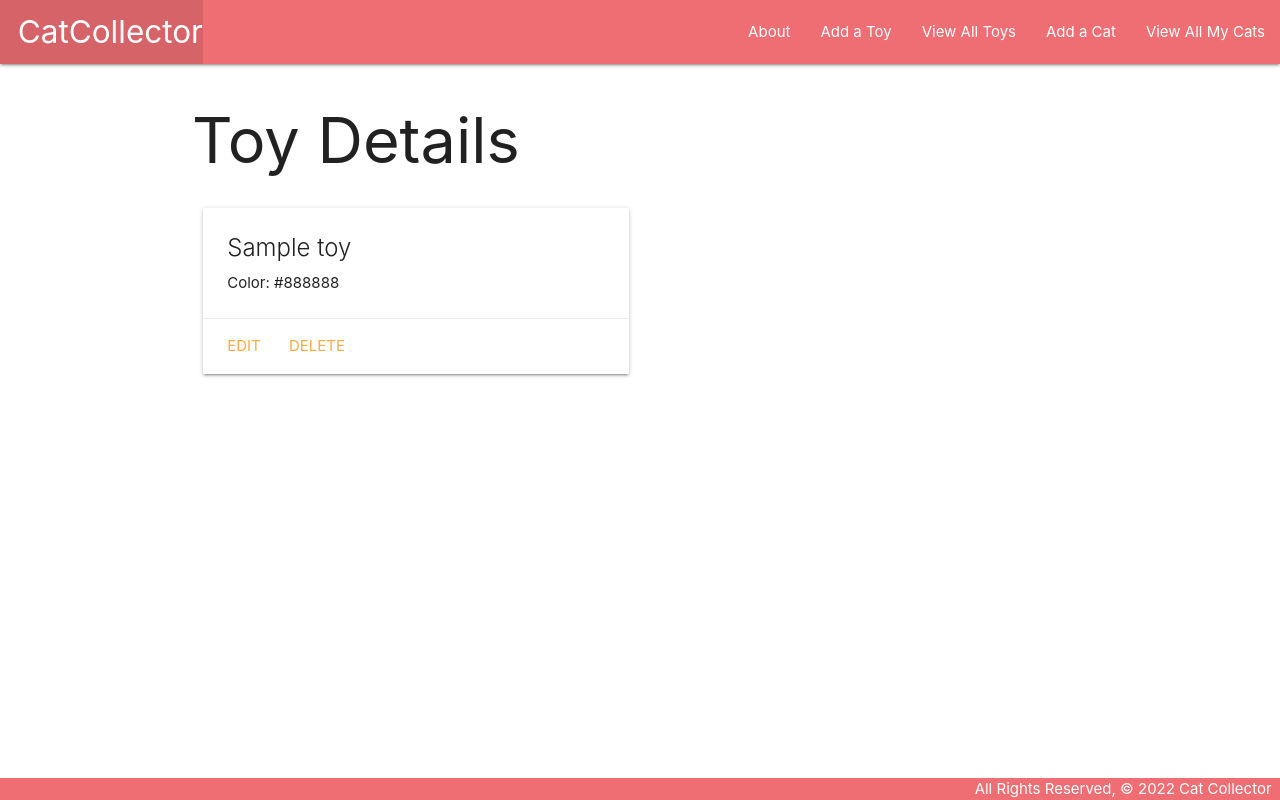
After one commit to cpak125/django-catcollector, a Django app: page /toys/1/ in a window 1280 px wide. The commit adds this page. Run offline with Django 4.2, Linux system fonts and the light colour scheme; tables that the repository leaves empty hold one stand-in row (values such as "Sample post").

Commit message:
implement full CRUD for toys

```diff
--- a/main_app/models.py
+++ b/main_app/models.py
@@ -1,3 +1,4 @@
+from datetime import date
 from django.db import models
 from django.urls import reverse
 
@@ -9,6 +10,17 @@ MEALS = (
 )
 
 # Create your models here.
+
+class Toy(models.Model):
+  name = models.CharField(max_length=50)
+  color = models.CharField(max_length=20)
+
+  def __str__(self):
+    return self.name
+
+  def get_absolute_url(self):
+    return reverse('toys_detail', kwargs={'pk': self.id})
+
 class Cat(models.Model):
   #define the fields/columns
   name = models.CharField(max_length=100)
@@ -24,10 +36,15 @@ class Cat(models.Model):
   def get_absolute_url(self):
     return reverse('detail', kwargs={'cat_id': self.id})
 
+  # custom model method
+  def fed_for_today(self):
+    return self.feeding_set.filter(date=date.today()).count() >= len(MEALS)
+
 
 class Feeding(models.Model):
   date = models.DateField('Feeding Date')
   meal = models.CharField(
+    'Meal Period',
     max_length=1,
     # add the 'choices' field option
     choices=MEALS,
@@ -36,10 +53,7 @@ class Feeding(models.Model):
 
   # Create a cat_id FK column in DB table and it will also provide a way
   # to access the entire cat object that the feeding belongs to
-  cat = models.ForeignKey(
-    Cat,
-    on_delete=models.CASCADE
-  )
+  cat = models.ForeignKey(Cat, on_delete=models.CASCADE)
 
   def __str__(self):
     # Nice method for obtaining the friendly value of a Field.choice
--- a/main_app/templates/base.html
+++ b/main_app/templates/base.html
@@ -21,6 +21,8 @@
         </ul>
         <ul class="right">
           <li><a href="{% url 'about' %}">About</a></li>
+          <li><a href="{% url 'toys_create' %}">Add a Toy</a></li>
+          <li><a href="{% url 'toys_index' %}">View All Toys</a></li>
           <li><a href="{% url 'cats_create' %}">Add a Cat</a></li>
           <li><a href="{% url 'index' %}">View All My Cats</a></li>
         </ul>
--- a/main_app/templates/cats/detail.html
+++ b/main_app/templates/cats/detail.html
@@ -28,6 +28,12 @@
       {{ feeding_form.as_p }}
       <input type="submit" class="btn" value="Add Feeding">
     </form>
+    <br>
+    {% if cat.fed_for_today %}
+      <div class="card-panel teal-text center-align">{{cat.name}} has been fed all meals for today</div>
+    {% else %}
+      <div class="card-panel red-text center-align">{{cat.name}} might be hungry</div>
+    {% endif %}
     <table class="striped">
       <thead>
         <tr><th>Date</th><th>Meal</th></tr>
--- /dev/null
+++ b/main_app/templates/main_app/toy_detail.html
@@ -0,0 +1,20 @@
+{% extends 'base.html' %}
+{% block content %}
+
+<h1>Toy Details</h1>
+
+<div class="row">
+  <div class="col s6 col-offset-3">
+    <div class="card">
+      <div class="card-content">
+        <span class="card-title">{{ toy.name }}</span>
+        <p>Color: {{ toy.color }}</p>
+      </div>
+      <div class="card-action">
+        <a href="{% url 'toys_update' toy.id %}">Edit</a>
+        <a href="{% url 'toys_delete' toy.id %}">Delete</a>
+      </div>
+    </div>
+  </div>
+</div>
+{% endblock %}
--- a/main_app/urls.py
+++ b/main_app/urls.py
@@ -10,5 +10,9 @@ urlpatterns = [
   path('cats/<int:pk>/update/', views.CatUpdate.as_view(), name='cats_update'),
   path('cats/<int:pk>/delete/', views.CatDelete.as_view(), name='cats_delete'),
   path('cats/<int:cat_id>/add_feeding/', views.add_feeding, name='add_feeding'),
-
+  path('toys/', views.ToyList.as_view(), name='toys_index'),
+  path('toys/<int:pk>/', views.ToyDetail.as_view(), name='toys_detail'),
+  path('toys/create/', views.ToyCreate.as_view(), name='toys_create'),
+  path('toys/<int:pk>/update/', views.ToyUpdate.as_view(), name='toys_update'),
+  path('toys/<int:pk>/delete/', views.ToyDelete.as_view(), name='toys_delete'),
 ]
--- a/main_app/views.py
+++ b/main_app/views.py
@@ -1,6 +1,7 @@
 from django.shortcuts import render, redirect
 from django.views.generic.edit import CreateView, UpdateView, DeleteView
-from .models import Cat
+from django.views.generic import ListView, DetailView
+from .models import Cat, Toy
 from .forms import FeedingForm
 
 # Create your views here.
@@ -57,3 +58,27 @@ class CatUpdate(UpdateView):
 class CatDelete(DeleteView):
   model = Cat
   success_url = '/cats/'
+
+
+# Class-Based View to list all toys
+class ToyList(ListView):
+  model = Toy
+
+# Class-Based View to get details of a toy
+class ToyDetail(DetailView):
+  model = Toy
+
+# Class-Based View to create a toy
+class ToyCreate(CreateView):
+  model = Toy
+  fields = '__all__'
+
+# Class-Based View to update a toy
+class ToyUpdate(UpdateView):
+  model = Toy
+  fields = '__all__'
+
+# Class-Based View to delete a toy
+class ToyDelete(DeleteView):
+  model = Toy
+  success_url = '/toys/'
```
Also changed, not shown: main_app/templates/main_app/toy_confirm_delete.html (added, +13 -0 lines), main_app/templates/main_app/toy_form.html (added, +19 -0 lines), main_app/templates/main_app/toy_list.html (added, +17 -0 lines), main_app/migrations/0003_toy_alter_feeding_options_alter_feeding_date_and_more.py (added).
